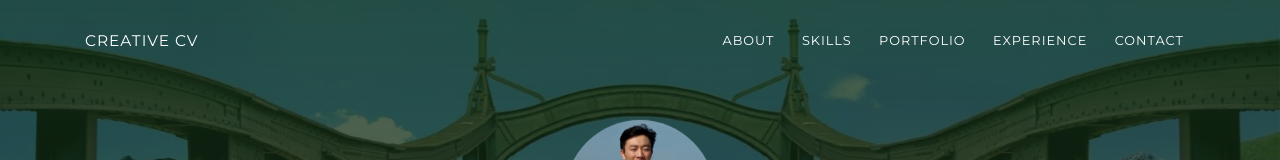
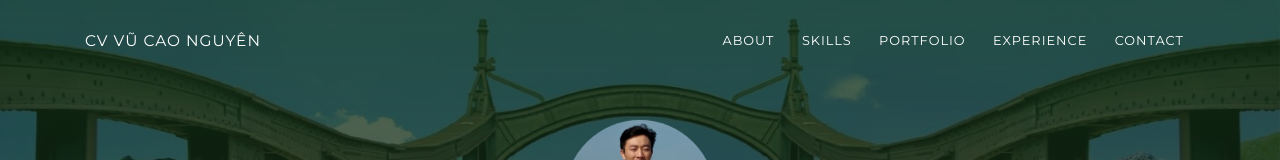
Before and after one commit to Nguyeenvuu/nguyeenvuu.github.io, a plain HTML site: page index.html in a window 1280 px wide. Shown: the top 160 px of the page. Drawn offline with Linux system fonts and the light colour scheme.

Commit message:
Update index.html

```diff
--- a/index.html
+++ b/index.html
@@ -17,7 +17,7 @@
       <div class="profile-page sidebar-collapse">
         <nav class="navbar navbar-expand-lg fixed-top navbar-transparent bg-primary" color-on-scroll="400">
           <div class="container">
-            <div class="navbar-translate"><a class="navbar-brand" href="#" rel="tooltip">Creative CV</a>
+            <div class="navbar-translate"><a class="navbar-brand" href="#" rel="tooltip">CV Vũ Cao Nguyên</a>
               <button class="navbar-toggler navbar-toggler" type="button" data-toggle="collapse" data-target="#navigation" aria-controls="navigation" aria-expanded="false" aria-label="Toggle navigation"><span class="navbar-toggler-bar bar1"></span><span class="navbar-toggler-bar bar2"></span><span class="navbar-toggler-bar bar3"></span></button>
             </div>
             <div class="collapse navbar-collapse justify-content-end" id="navigation">
```
